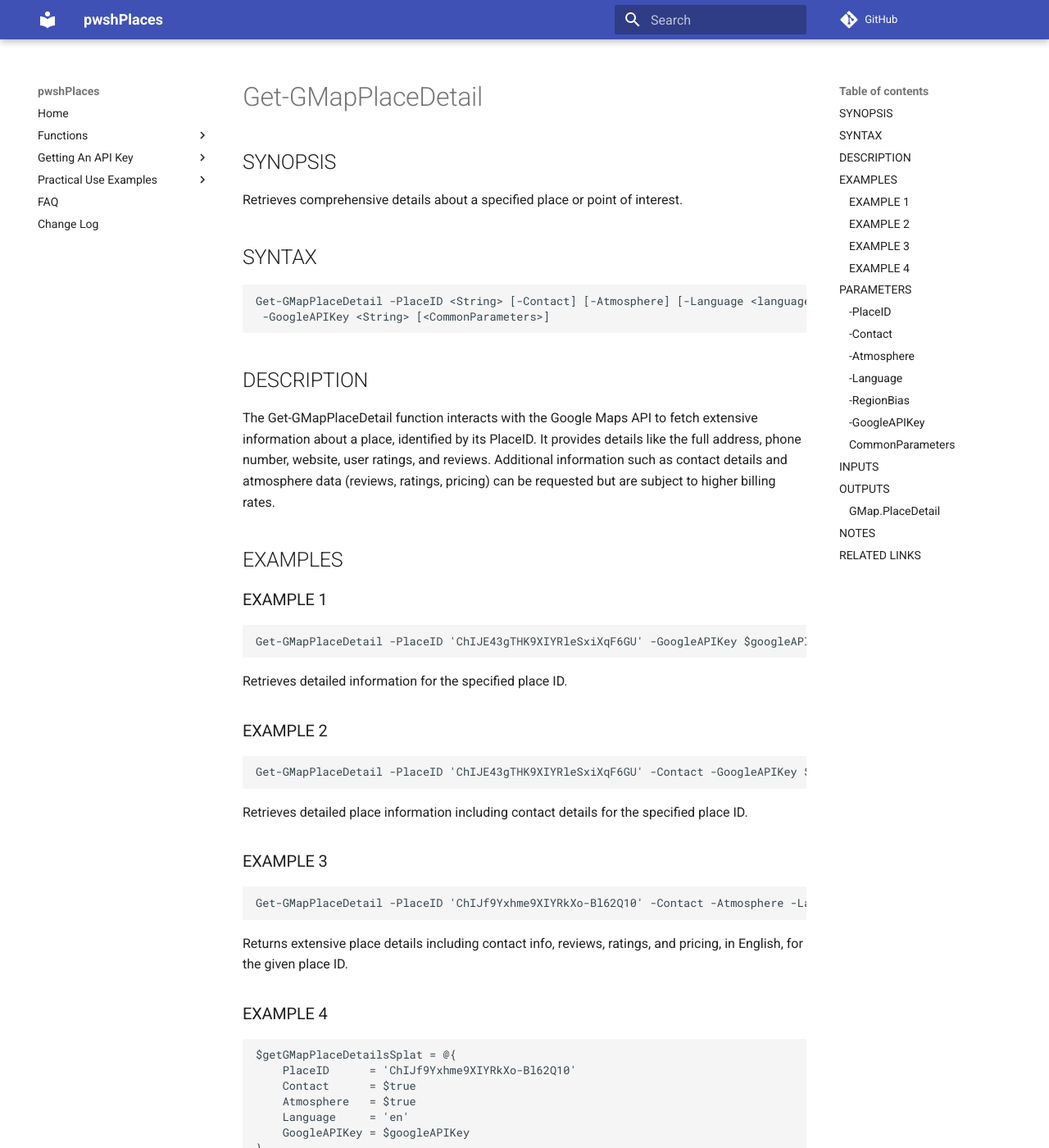
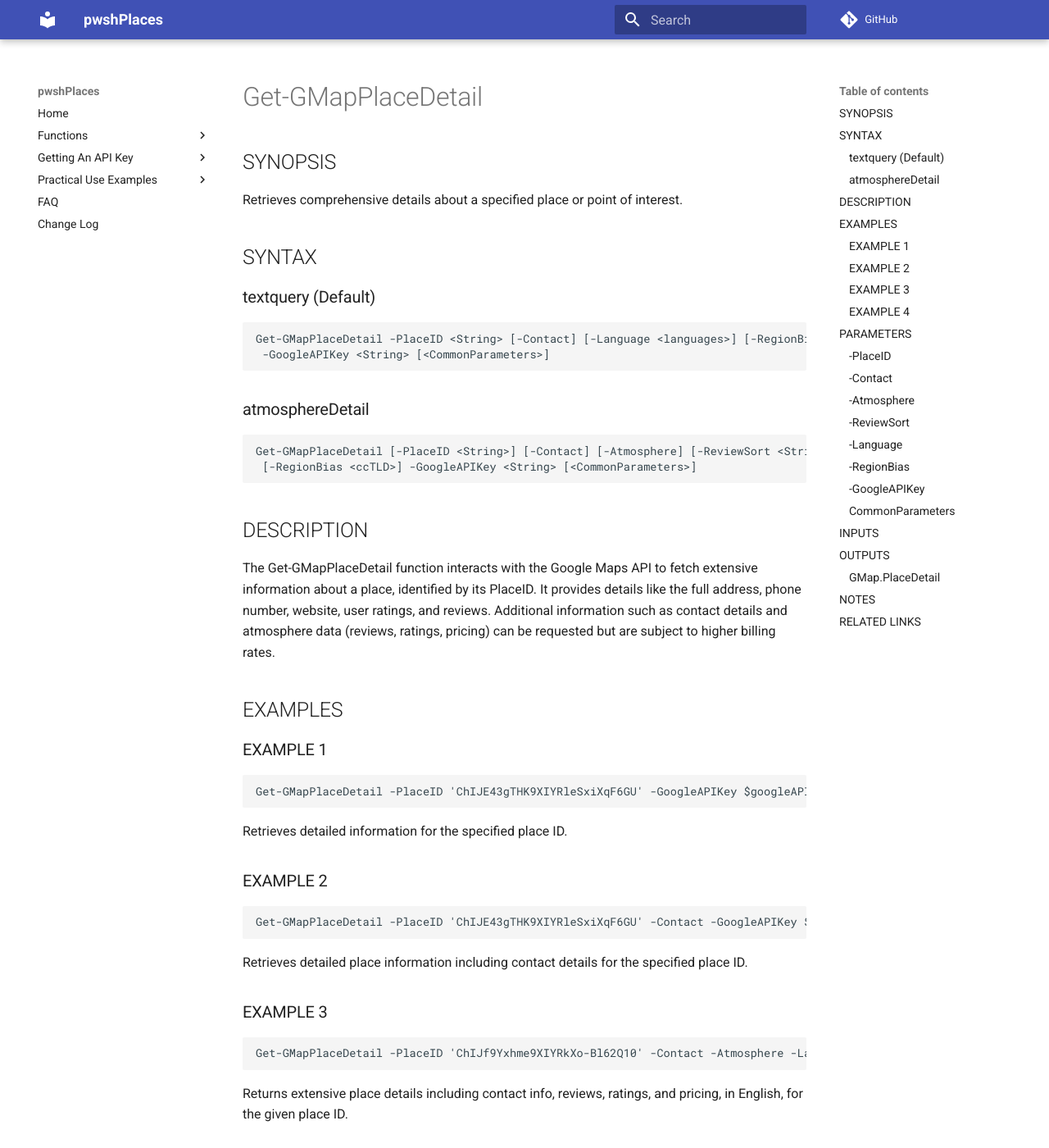
Before and after one commit to techthoughts2/pwshPlaces, an MkDocs documentation site: the page built from docs/Get-GMapPlaceDetail.md, in a window 1280 px wide and 1400 px high. Shown: the whole window at 82% size. Built offline with MkDocs 1.6.1 and Material for MkDocs 9.7.7, drawn with Linux system fonts in a browser that asks for light colours; comment, search, counter and statistics services are not loaded; some of the changed text lies outside the part shown.

Commit message:
added sort reviews parameter for Get-GMapPlaceDetail

````diff
--- a/docs/Get-GMapPlaceDetail.md
+++ b/docs/Get-GMapPlaceDetail.md
@@ -12,9 +12,16 @@
 
 ## SYNTAX
 
+### textquery (Default)
 ```
-Get-GMapPlaceDetail -PlaceID <String> [-Contact] [-Atmosphere] [-Language <languages>] [-RegionBias <ccTLD>]
+Get-GMapPlaceDetail -PlaceID <String> [-Contact] [-Language <languages>] [-RegionBias <ccTLD>]
  -GoogleAPIKey <String> [<CommonParameters>]
+```
+
+### atmosphereDetail
+```
+Get-GMapPlaceDetail [-PlaceID <String>] [-Contact] [-Atmosphere] [-ReviewSort <String>] [-Language <languages>]
+ [-RegionBias <ccTLD>] -GoogleAPIKey <String> [<CommonParameters>]
 ```
 
 ## DESCRIPTION
@@ -68,10 +75,22 @@
 
 ```yaml
 Type: String
-Parameter Sets: (All)
+Parameter Sets: textquery
 Aliases:
 
 Required: True
+Position: Named
+Default value: None
+Accept pipeline input: False
+Accept wildcard characters: False
+```
+
+```yaml
+Type: String
+Parameter Sets: atmosphereDetail
+Aliases:
+
+Required: False
 Position: Named
 Default value: None
 Accept pipeline input: False
@@ -98,12 +117,28 @@
 
 ```yaml
 Type: SwitchParameter
-Parameter Sets: (All)
+Parameter Sets: atmosphereDetail
 Aliases:
 
 Required: False
 Position: Named
 Default value: False
+Accept pipeline input: False
+Accept wildcard characters: False
+```
+
+### -ReviewSort
+The sorting method to use when returning reviews.
+Can be set to most_relevant (default) or newest.
+
+```yaml
+Type: String
+Parameter Sets: atmosphereDetail
+Aliases:
+
+Required: False
+Position: Named
+Default value: MostRelevant
 Accept pipeline input: False
 Accept wildcard characters: False
 ```
````
Also changed, not shown: docs/CHANGELOG.md (+2 -0 lines), docs/pwshPlaces.md (+1 -1 lines), 4 other files.
